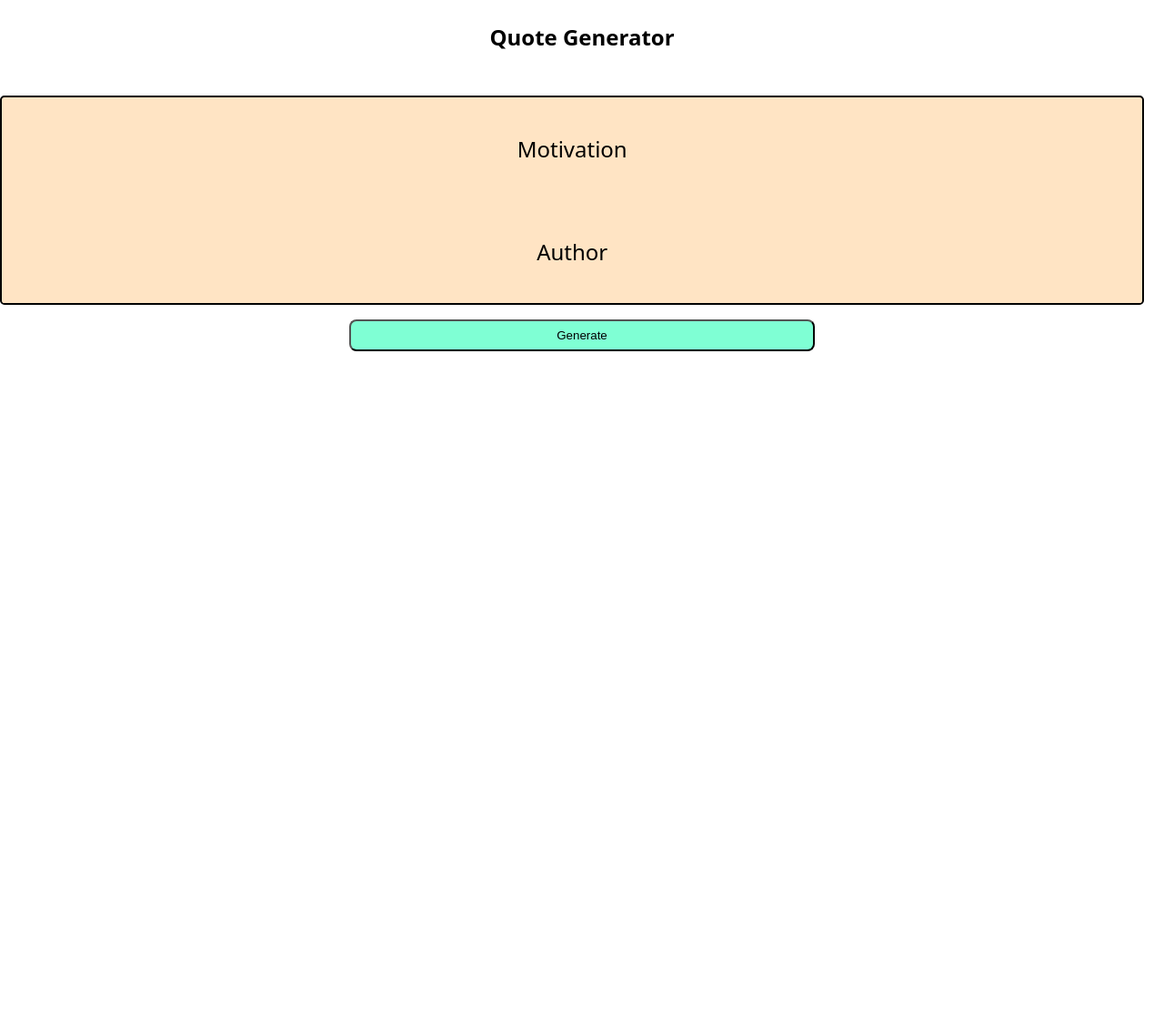
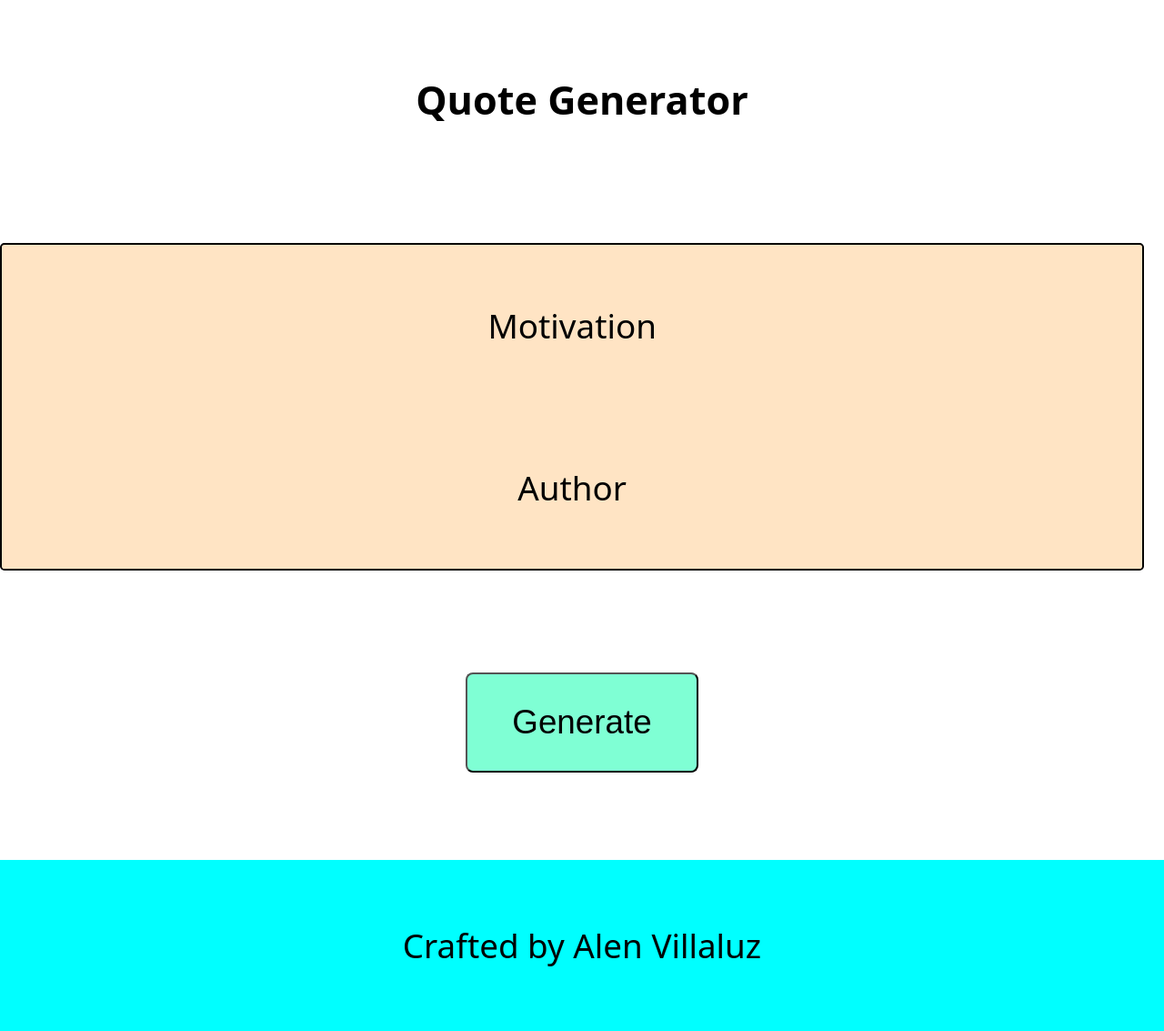
Before and after one commit to jasperalen07/quote-generator-2025, a plain HTML site: page index.html in a window 1280 px wide. Shown: the whole page at 91% size. Before the commit the page ends 800 px from the top, so only its background shows below. Drawn offline with Linux system fonts and the light colour scheme.

Commit message:
css done

```diff
--- a/index.html
+++ b/index.html
@@ -25,6 +25,12 @@
         </div>
     </main>
 
+    <footer>
+        <div class="footer-container">
+            <p class="footer-creator">Crafted by  Alen Villaluz</p>
+        </div>
+    </footer>
+
     <script src="scripts/app.js"></script>
 </body>
 </html>
--- a/styles/styles.css
+++ b/styles/styles.css
@@ -1,14 +1,18 @@
 body {
  margin: 0;
  padding: 0;
- font-family:system-ui, -apple-system, BlinkMacSystemFont, 'Segoe UI', Roboto, Oxygen, Ubuntu, Cantarell, 'Open Sans', 'Helvetica Neue', sans-serif
+ font-family:system-ui, -apple-system, BlinkMacSystemFont, 'Segoe UI', Roboto, Oxygen, Ubuntu, Cantarell, 'Open Sans', 'Helvetica Neue', sans-serif;
 }
+
+/* Header */
 
 .title{
     text-align: center;
     font-size: 1.5rem;
     margin-top: 1.5rem;
 }
+
+/* Main */
 
 .container{
     margin-top: 3rem;
@@ -32,10 +36,6 @@ body {
 }
 
 
-#quote{
-    font-size: 1.2rem;
-}
-
 .button-container{
 display: flex;
 justify-content: center;
@@ -48,3 +48,108 @@ justify-content: center;
     margin-top: 1rem;
     background-color: aquamarine;
 }
+
+/* Footer */
+.footer-container {
+    display: flex;
+    justify-content: center;
+    align-items: center;
+    background-color: aqua;
+    padding: 1rem;
+    width: 100%;
+    height: auto;
+    box-sizing: border-box;
+    margin: 7rem 0 0 0; /* Added top margin to push it down */
+}
+
+.footer-creator{
+    font-size: 1.3rem;
+}
+
+@media (min-width: 48rem) {
+
+    /* Header */
+
+.title{
+    text-align: center;
+    font-size: 2.5rem;
+    margin-top: 5rem;
+}
+
+.container{
+    margin-top: 6rem;
+
+
+
+}
+.quote-content{
+
+    font-size: 2rem;
+    flex-direction: column;
+    padding: 1.5rem;
+
+}
+
+
+#button{
+    width: 35%;
+    padding: 2rem;
+    margin-top: 6rem;
+    font-size: 2rem;
+
+}
+
+/* Footer */
+.footer-container {
+    padding: 2rem;
+    width: 100%;
+ margin: 17rem 0 0 0; /*Added top margin to push it down */
+}
+
+.footer-creator{
+    font-size: 2rem;
+}
+
+}
+
+
+@media (min-width: 64rem){
+
+        /* Header */
+
+.title{
+    font-size: 2.7rem;
+
+}
+
+.container{
+    margin-top: 8rem;
+
+
+}
+.quote-content{
+
+    font-size: 2.3rem;
+    padding: 1.7rem;
+
+}
+
+
+#button{
+    width: 20%;
+    padding: 2rem;
+    margin-top: 7rem;
+    font-size: 2.3rem;
+
+}
+
+/* Footer */
+.footer-container {
+    margin: 6rem 0 0 0; /*Added top margin to push it down */
+
+}
+
+.footer-creator{
+    font-size: 2.3rem;
+}
+}
```
